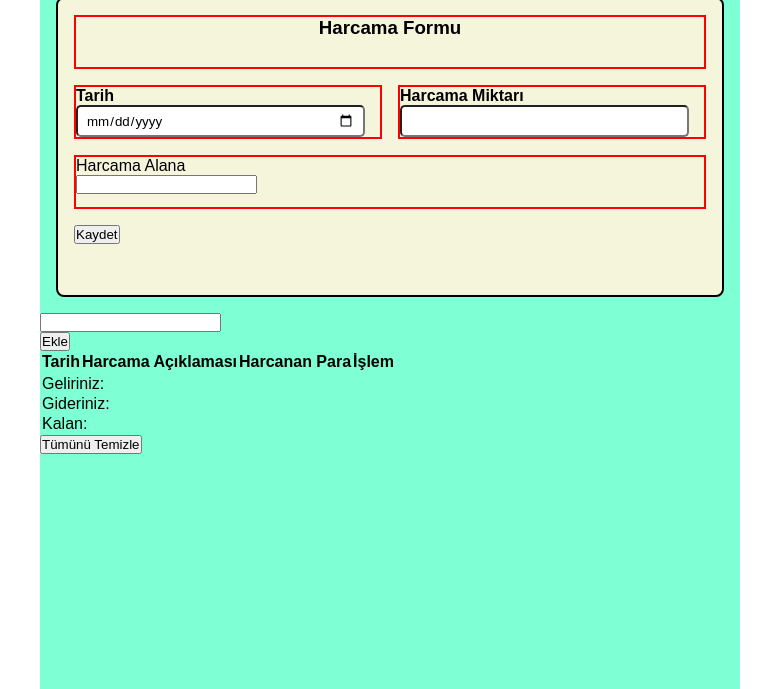
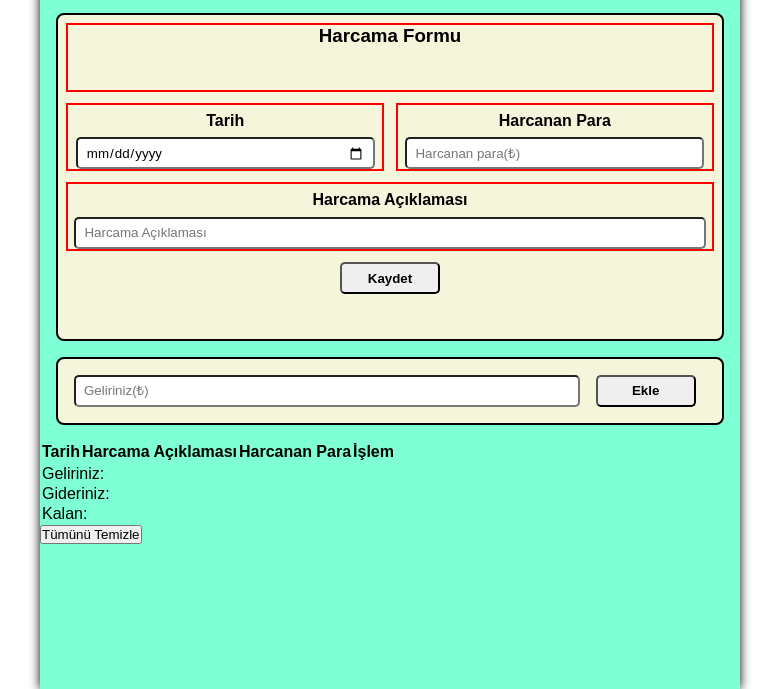
Before and after one commit to BecooOn/Version-System, a plain HTML site: page wallet/index.html in a window 1280 px wide. Shown: the part 111-800 px from the top of the page, without its empty margins (250-1029 px from the left). Drawn offline with Linux system fonts and the light colour scheme; a web font is replaced by a local one.

Commit message:
wallet-2nd

```diff
--- a/wallet/index.html
+++ b/wallet/index.html
@@ -23,14 +23,24 @@
           <input type="date" name="" id="tarih" />
         </div>
 
-        <div class="harcama-miktari">
-          <label for="harcama">Harcama Miktarı</label><br />
-          <input type="number" name="" id="harcama" />
+        <div class="harcanan-para">
+          <label for="harcama">Harcanan Para</label><br />
+          <input
+            type="number"
+            name=""
+            id="harcama"
+            placeholder="Harcanan para(₺)"
+          />
         </div>
 
         <div class="harcama-aciklama">
-          <label for="harcama-aciklama">Harcama Alana</label><br />
-          <input type="text" name="" id="harcama-aciklama" />
+          <label for="harcama-aciklama">Harcama Açıklaması</label><br />
+          <input
+            type="text"
+            name=""
+            id="harcama-aciklama-input"
+            placeholder="Harcama Açıklaması"
+          />
         </div>
 
         <div class="kaydet">
@@ -39,9 +49,7 @@
       </div>
 
       <div class="gelir-formu">
-        <div class="gelir-input">
-          <input type="number" name="" id="gelir" />
-        </div>
+        <input type="number" name="" id="gelir" placeholder="Geliriniz(₺)"/>
         <button class="btn-ekle">Ekle</button>
       </div>
 
--- a/wallet/style.css
+++ b/wallet/style.css
@@ -15,6 +15,8 @@ body {
   height: 100vh;
 }
 .container {
+  box-shadow: 0 0 10px black;
+  padding-top: 1rem;
   background-color: aquamarine;
   width: 700px;
   max-width: 1000px;
@@ -24,9 +26,11 @@ body {
 }
 .h1 {
   border: 5px solid red;
+  background-color: beige;
+  border-radius: 0.5rem;
   margin: 0 1rem;
   padding: 1rem;
-  color: orange;
+  color: darkorange;
   display: flex;
   align-items: center;
   justify-content: center;
@@ -41,13 +45,13 @@ body {
 .harcama-formu {
   background-color: beige;
   margin: 1rem;
-  padding: 1rem;
+  padding: 0.5rem;
   border: 2px solid black;
   border-radius: 0.5rem;
   display: grid;
   grid-template-columns: repeat(2, 1fr);
   grid-template-rows: repeat(4, 1fr);
-  gap: 1rem;
+  gap: 0.7rem;
 }
 .harcama-formu-baslik {
   border: 2px solid red;
@@ -55,9 +59,11 @@ body {
   text-align: center;
 }
 .tarih,
-.harcama-miktari {
+.harcanan-para {
   border: 2px solid red;
   font-weight: bold;
+  line-height: 2rem;
+  text-align: center;
 }
 #tarih,
 #harcama {
@@ -69,4 +75,45 @@ body {
 .harcama-aciklama {
   border: 2px solid red;
   grid-area: 3/1/4/3;
+  font-weight: bold;
+  line-height: 2rem;
+  text-align: center;
 }
+#harcama-aciklama-input {
+  width: 98%;
+  height: 2rem;
+  border-radius: 5px;
+  padding: 8px;
+}
+.kaydet {
+  grid-area: 4/1/5/3;
+  text-align: center;
+}
+.btn-kaydet,
+.btn-ekle {
+  width: 100px;
+  height: 2rem;
+  font-weight: bold;
+  border-radius: 5px;
+  &:hover {
+    background-color: red;
+    color: white;
+    cursor: pointer;
+  }
+}
+.gelir-formu {
+  border: 2px solid black;
+  border-radius: 0.5rem;
+  background-color: beige;
+  margin: 1rem;
+  padding: 1rem;
+  display: flex;
+  flex-wrap: wrap;
+  gap: 1rem;
+}
+#gelir {
+  width: 80%;
+  height: 2rem;
+  border-radius: 5px;
+  padding: 8px;
+}
```
